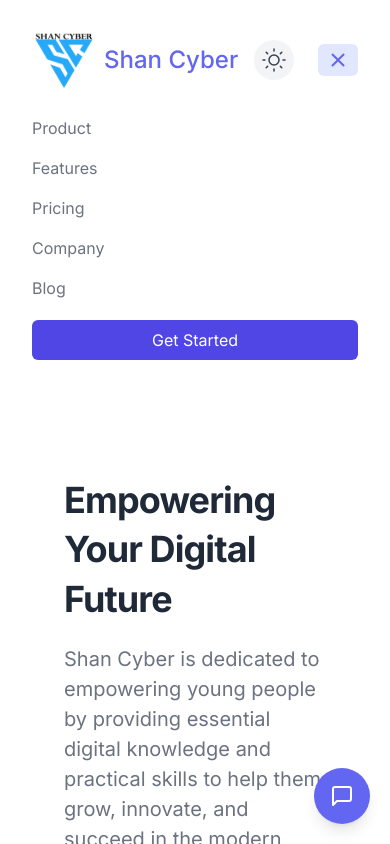
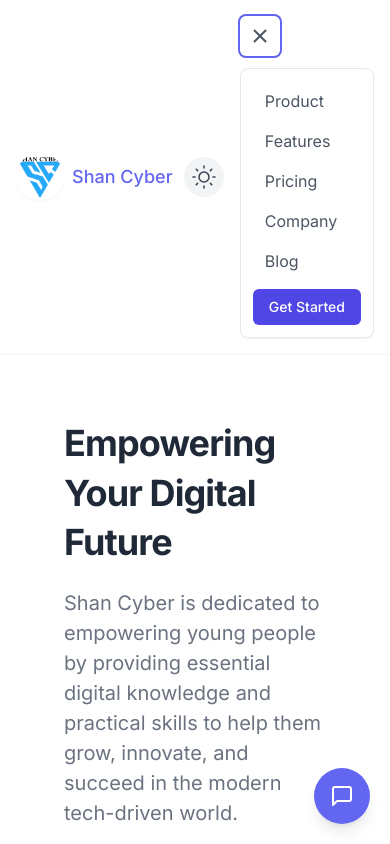
Before and after one commit to khurleng/shancyber21, a Next.js app: page / in a window 390 px wide. Both pictures are taken after a click on the button "Toggle Menu". Shown: the top 844 px of the page. Built offline with nearby package versions, Linux system fonts and the light colour scheme.

Commit message:
Improve navbar responsive layout

```diff
--- a/src/components/Navbar.tsx
+++ b/src/components/Navbar.tsx
@@ -1,7 +1,7 @@
 "use client";
 import Link from "next/link";
 import ThemeChanger from "./DarkSwitch";
-import Image from "next/image"
+import Image from "next/image";
 import { Disclosure } from "@headlessui/react";
 
 export default function Navbar() {
@@ -14,52 +14,49 @@ export default function Navbar() {
   ];
 
   return (
-    <div className="w-full">
-      <nav className="container relative flex flex-wrap items-center justify-between p-8 pr-8 mx-auto lg:mx-12 lg:justify-between xl:px-1">
-        {/* Logo  */}
-        <Link href="/">
-          <span className="flex items-center space-x-2 text-2xl font-medium text-indigo-500 dark:text-gray-100">
-              <span>
+    <div className="w-full border-b border-gray-100 bg-white/90 backdrop-blur-sm dark:border-gray-800 dark:bg-gray-900/90">
+      <nav className="container relative mx-auto flex max-w-7xl flex-wrap items-center justify-between px-4 py-4 sm:px-6 lg:px-8">
+        <Link href="/" className="flex items-center space-x-2 text-lg font-medium text-indigo-500 dark:text-gray-100 sm:text-xl">
+          <span className="flex h-12 w-12 items-center justify-center overflow-hidden rounded-full bg-white shadow-sm dark:bg-gray-800">
             <Image
               src="/img/SC Logo New.png"
-                  width="64"
-                  alt="N"
-                  height="64"
-                  className="w-18"
+              width={48}
+              height={48}
+              alt="Shan Cyber logo"
+              className="h-full w-full object-contain"
             />
           </span>
-            <span>Shan Cyber</span>
-          </span>
+          <span className="truncate">Shan Cyber</span>
         </Link>
 
-        {/* get started  */}
-        <div className="flex items-center gap-3 mr-4 ml-auto lg:ml-0 lg:order-2">
+        <div className="flex items-center gap-2 sm:gap-3 lg:order-3">
           <ThemeChanger />
-            <div className="hidden mr-3 lg:flex">
-              <Link href="/" className="px-6 py-2 text-white bg-indigo-600 rounded-md md:ml-5">
+          <Link
+            href="/"
+            className="hidden rounded-md bg-indigo-600 px-4 py-2 text-sm font-medium text-white transition-colors hover:bg-indigo-700 sm:inline-flex"
+          >
             Get Started
           </Link>
-            </div>
-        </div>
 
-        <Disclosure>
+          <Disclosure as="div" className="lg:hidden">
             {({ open }) => (
               <>
                 <Disclosure.Button
                   aria-label="Toggle Menu"
-                  className="px-2 py-1 text-gray-500 rounded-md lg:hidden hover:text-indigo-500 focus:text-indigo-500 focus:bg-indigo-100 focus:outline-none dark:text-gray-300 dark:focus:bg-trueGray-700">
+                  className="inline-flex items-center justify-center rounded-md p-2 text-gray-600 transition hover:bg-indigo-100 hover:text-indigo-500 focus:outline-none focus:ring-2 focus:ring-indigo-500 dark:text-gray-300 dark:hover:bg-gray-800"
+                >
                   <svg
-                    className="w-6 h-6 fill-current"
+                    className="h-6 w-6 fill-current"
                     xmlns="http://www.w3.org/2000/svg"
-                    viewBox="0 0 24 24">
-                    {open && (
+                    viewBox="0 0 24 24"
+                  >
+                    {open ? (
                       <path
                         fillRule="evenodd"
                         clipRule="evenodd"
                         d="M18.278 16.864a1 1 0 0 1-1.414 1.414l-4.829-4.828-4.828 4.828a1 1 0 0 1-1.414-1.414l4.828-4.829-4.828-4.828a1 1 0 0 1 1.414-1.414l4.829 4.828 4.828-4.828a1 1 0 1 1 1.414 1.414l-4.828 4.829 4.828 4.828z"
                       />
-                    )}
-                    {!open && (
+                    ) : (
                       <path
                         fillRule="evenodd"
                         d="M4 5h16a1 1 0 0 1 0 2H4a1 1 0 1 1 0-2zm0 6h16a1 1 0 0 1 0 2H4a1 1 0 0 1 0-2zm0 6h16a1 1 0 0 1 0 2H4a1 1 0 0 1 0-2z"
@@ -68,34 +65,44 @@ export default function Navbar() {
                   </svg>
                 </Disclosure.Button>
 
-                <Disclosure.Panel className="flex flex-wrap w-full my-5 lg:hidden">
-                  <>
+                <Disclosure.Panel className="basis-full lg:hidden">
+                  <div className="mt-3 rounded-lg border border-gray-200 bg-white p-3 shadow-sm dark:border-gray-700 dark:bg-gray-900">
                     {navigation.map((item, index) => (
-                      <Link key={index} href={item.href} className="w-full px-4 py-2 -ml-4 text-gray-500 rounded-md dark:text-gray-300 hover:text-indigo-500 focus:text-indigo-500 focus:bg-indigo-100 dark:focus:bg-gray-800 focus:outline-none">
+                      <Link
+                        key={index}
+                        href={item.href}
+                        className="block rounded-md px-3 py-2 text-gray-600 transition hover:bg-indigo-50 hover:text-indigo-500 dark:text-gray-300 dark:hover:bg-gray-800"
+                      >
                         {item.name}
                       </Link>
                     ))}
-                    <Link href="/" className="w-full px-6 py-2 mt-3 text-center text-white bg-indigo-600 rounded-md lg:ml-5">
+                    <Link
+                      href="/"
+                      className="mt-2 flex w-full items-center justify-center rounded-md bg-indigo-600 px-4 py-2 text-sm font-medium text-white"
+                    >
                       Get Started
                     </Link>
-                  </>
+                  </div>
                 </Disclosure.Panel>
               </>
             )}
           </Disclosure>
+        </div>
 
-        <div className="hidden text-center lg:flex lg:items-center">
-          <ul className="items-center justify-end flex-1 pt-6 list-none lg:pt-0 lg:flex">
+        <div className="hidden flex-1 justify-center lg:flex">
+          <ul className="flex items-center gap-1">
             {navigation.map((menu, index) => (
-              <li className="mr-3 nav__item" key={index}>
-                <Link href={menu.href} className="inline-block px-4 py-2 text-lg font-normal text-gray-800 no-underline rounded-md dark:text-gray-200 hover:text-indigo-500 focus:text-indigo-500 focus:bg-indigo-100 focus:outline-none dark:focus:bg-gray-800">
+              <li key={index}>
+                <Link
+                  href={menu.href}
+                  className="rounded-md px-4 py-2 text-base font-normal text-gray-800 transition hover:text-indigo-500 focus:outline-none dark:text-gray-200"
+                >
                   {menu.name}
                 </Link>
               </li>
             ))}
           </ul>
         </div>
-
       </nav>
     </div>
   );
```
Lines whose indentation alone changed are shown as unchanged.
